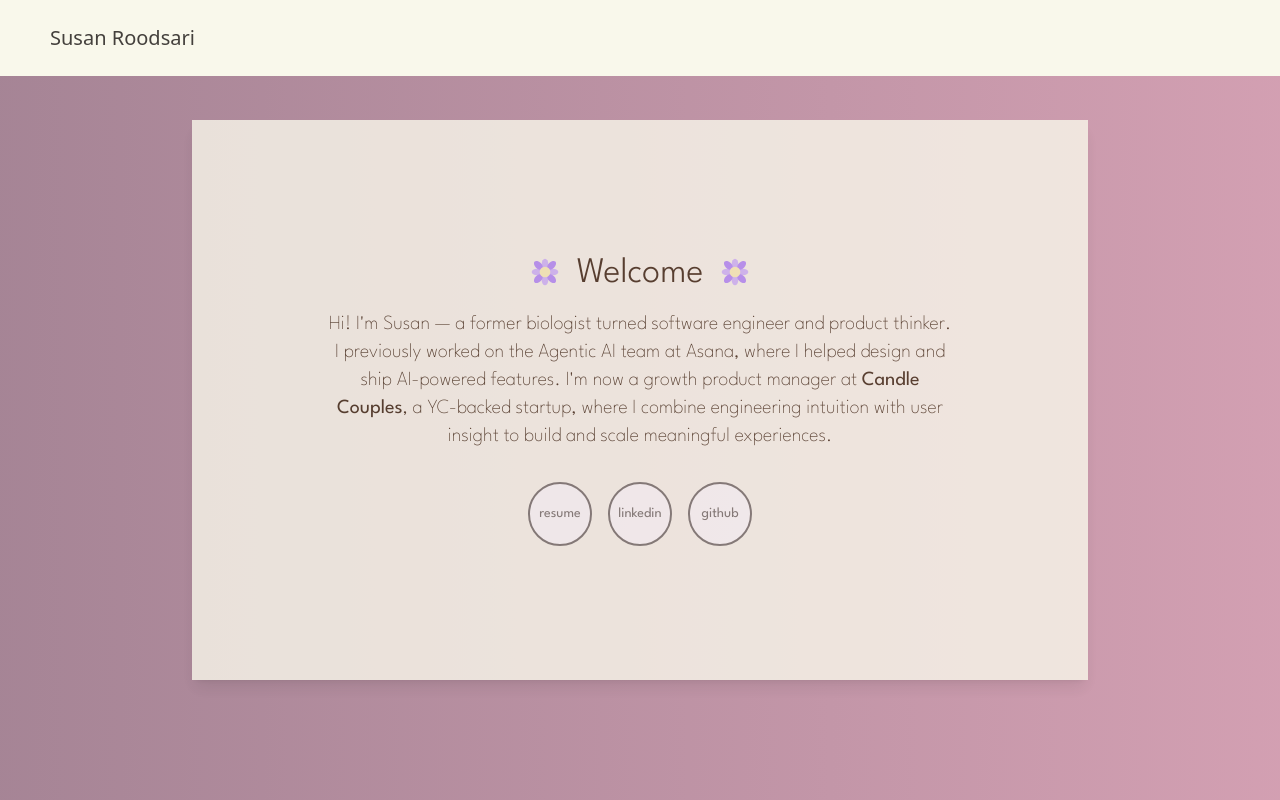
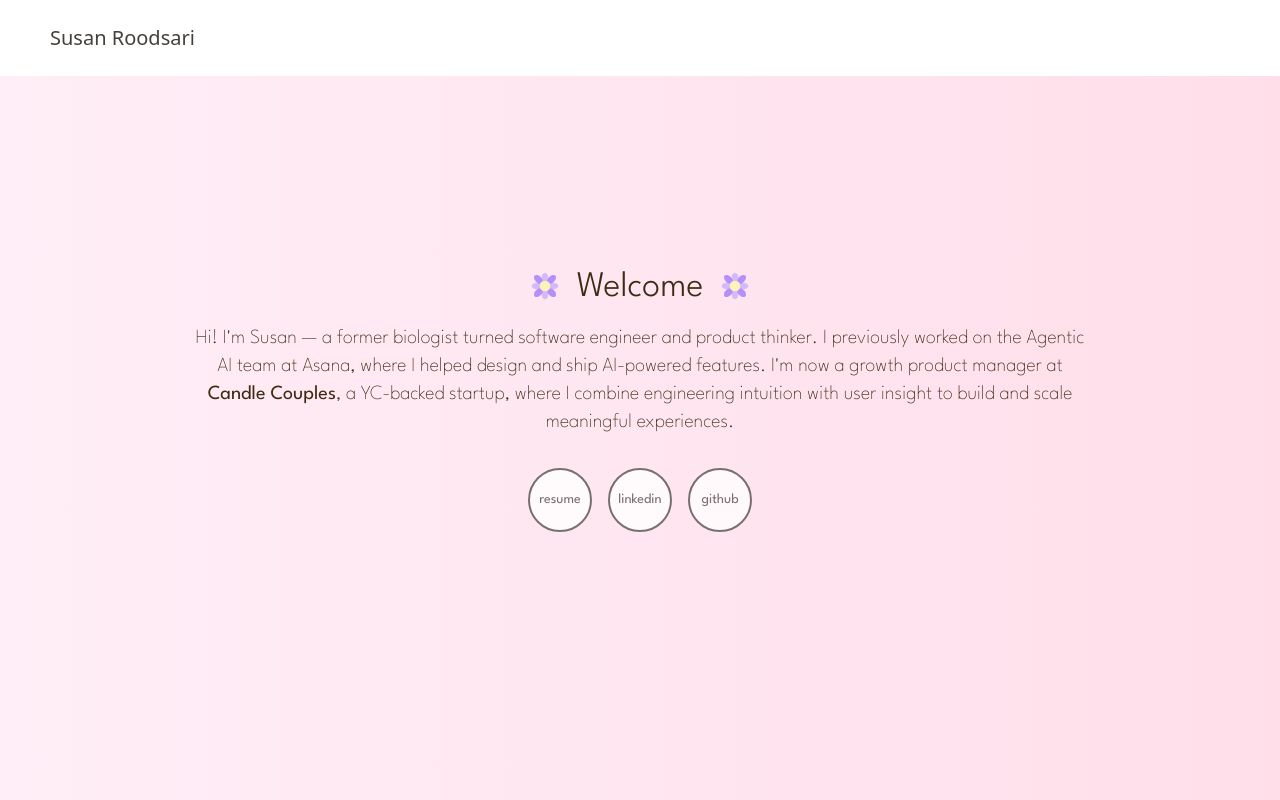
Before and after one commit to sroodsari/sroodsari.github.io, a React (Create React App) app: page / in a window 1280 px wide. Built offline with nearby package versions, Linux system fonts and the light colour scheme.

Commit message:
coloring overhaul and remove separate div

```diff
--- a/src/App.js
+++ b/src/App.js
@@ -5,14 +5,12 @@
 function App() {
   return (
     <div className="App">
-      <div className="w-full fixed top-0 z-50 bg-[#f9f8eb] text-left py-6">
+      <div className="w-full fixed top-0 z-50 bg-[#ffffff] text-left py-6">
         <h1 className="text-base sm:text-xl text-stone-700 font-medium ml-[50px]">
           Susan Roodsari
         </h1>
       </div>
-      <div className="app-container bg-pink-gradient text-xl justify-center flex min-h-screen items-center">
-        <div className="relative flex flex-col justify-center items-center opacity-80 w-full md:max-w-none p-15 shadow-lg m-auto"
-          style={{ backgroundColor: '#f9f8eb', width: '70%', height: '70%', maxWidth: '70%', maxHeight: '70%', minHeight: '70vh', minWidth: '70vw' }}>
+      <div className="app-container relative flex flex-col justify-center items-center bg-pink-gradient text-xl  min-h-screen ">
         <div className="flex items-center mb-4">
           <Flower className="size-8 sm:size-15 mb-1" />
           <h1 className="sm:text-4xl text-2xl font-light text-stone-800 league-spartan text-center sm:text-left mx-4" style={{ color: '#3f2a14' }}>
@@ -42,7 +40,6 @@
         </div>
       </div>
     </div>
-    </div>
   );
 }
 
--- a/src/index.css
+++ b/src/index.css
@@ -25,7 +25,7 @@
 
 .bg-pink-gradient {
 	/* Define your gradient here */
-	background: linear-gradient(270deg, #ffbace, rgb(165, 132, 149));
+	background: linear-gradient(270deg, #ffcfdd, rgb(255, 238, 247));
 	background-size: 200% 200%;
 	/* Apply the animation */
 	animation: gradientShift 6s ease infinite;
```
Lines whose indentation alone changed are shown as unchanged.
